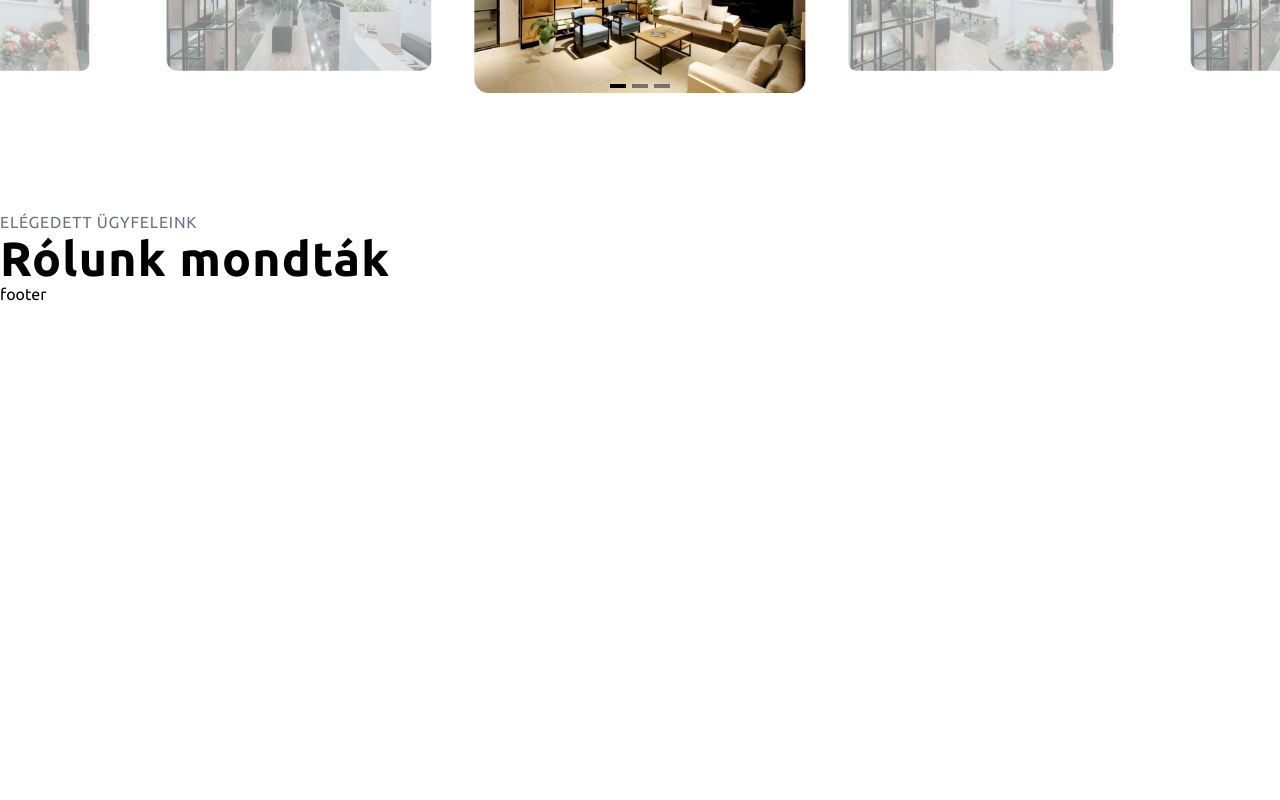
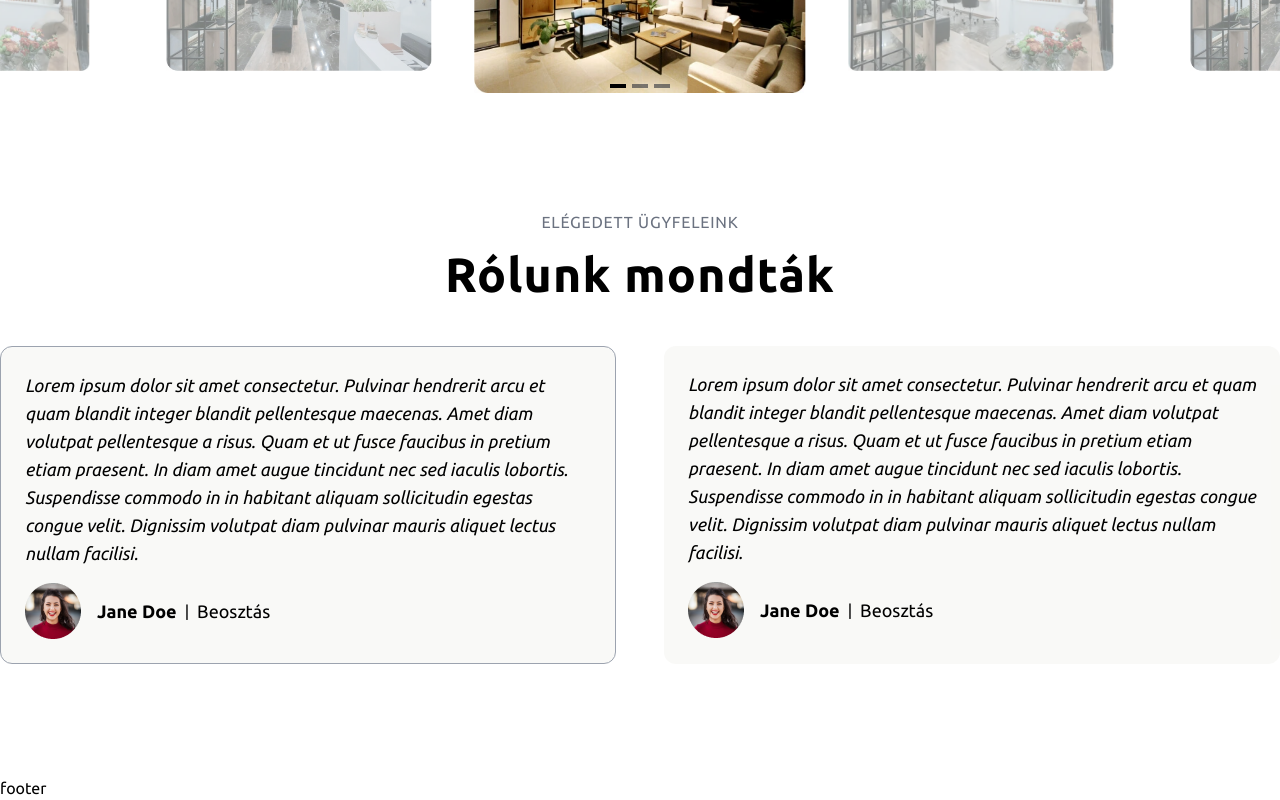
Before and after one commit to omgzsa/elysia-app, a Vue app in the folder frontend/: page / in a window 1280 px wide. Shown: the part 2664-3464 px from the top of the page. Before the commit the page ends 2970 px from the top, so only its background shows below. Built offline with nearby package versions, Linux system fonts and the light colour scheme.

Commit message:
styling testimonals

```diff
--- a/frontend/src/components/home/HomeTestimonials.vue
+++ b/frontend/src/components/home/HomeTestimonials.vue
@@ -6,8 +6,50 @@ defineProps({
 });
 </script>
 <template>
-  <div>
-    <span class="subheading">elégedett ügyfeleink</span>
-    <h2>{{ title }}</h2>
-  </div>
+  <section class="max-w-screen-xl mx-auto">
+    <div class="flex flex-col items-center gap-4 mb-12">
+      <span class="subheading">elégedett ügyfeleink</span>
+      <h2>{{ title }}</h2>
+    </div>
+    <div class="grid grid-cols-1 md:grid-cols-2 gap-6 md:gap-12">
+      <div class="p-6 bg-primary-200 rounded-xl border border-gray-400">
+        <p class="italic mb-4">
+          Lorem ipsum dolor sit amet consectetur. Pulvinar hendrerit arcu et
+          quam blandit integer blandit pellentesque maecenas. Amet diam volutpat
+          pellentesque a risus. Quam et ut fusce faucibus in pretium etiam
+          praesent. In diam amet augue tincidunt nec sed iaculis lobortis.
+          Suspendisse commodo in in habitant aliquam sollicitudin egestas congue
+          velit. Dignissim volutpat diam pulvinar mauris aliquet lectus nullam
+          facilisi.
+        </p>
+        <div class="flex flex-row gap-4 items-center">
+          <img src="../../assets/images/rolunk_pic.jpg" alt="" />
+          <div class="flex gap-2 items-center">
+            <p class="font-bold">Jane Doe</p>
+            |
+            <p>Beosztás</p>
+          </div>
+        </div>
+      </div>
+      <div class="p-6 bg-primary-200 rounded-xl">
+        <p class="italic mb-4">
+          Lorem ipsum dolor sit amet consectetur. Pulvinar hendrerit arcu et
+          quam blandit integer blandit pellentesque maecenas. Amet diam volutpat
+          pellentesque a risus. Quam et ut fusce faucibus in pretium etiam
+          praesent. In diam amet augue tincidunt nec sed iaculis lobortis.
+          Suspendisse commodo in in habitant aliquam sollicitudin egestas congue
+          velit. Dignissim volutpat diam pulvinar mauris aliquet lectus nullam
+          facilisi.
+        </p>
+        <div class="flex flex-row gap-4 items-center">
+          <img src="../../assets/images/rolunk_pic.jpg" alt="" />
+          <div class="flex gap-2 items-center">
+            <p class="font-bold">Jane Doe</p>
+            |
+            <p>Beosztás</p>
+          </div>
+        </div>
+      </div>
+    </div>
+  </section>
 </template>
```
Also changed, not shown: frontend/src/assets/images/rolunk_pic.jpg (added).
